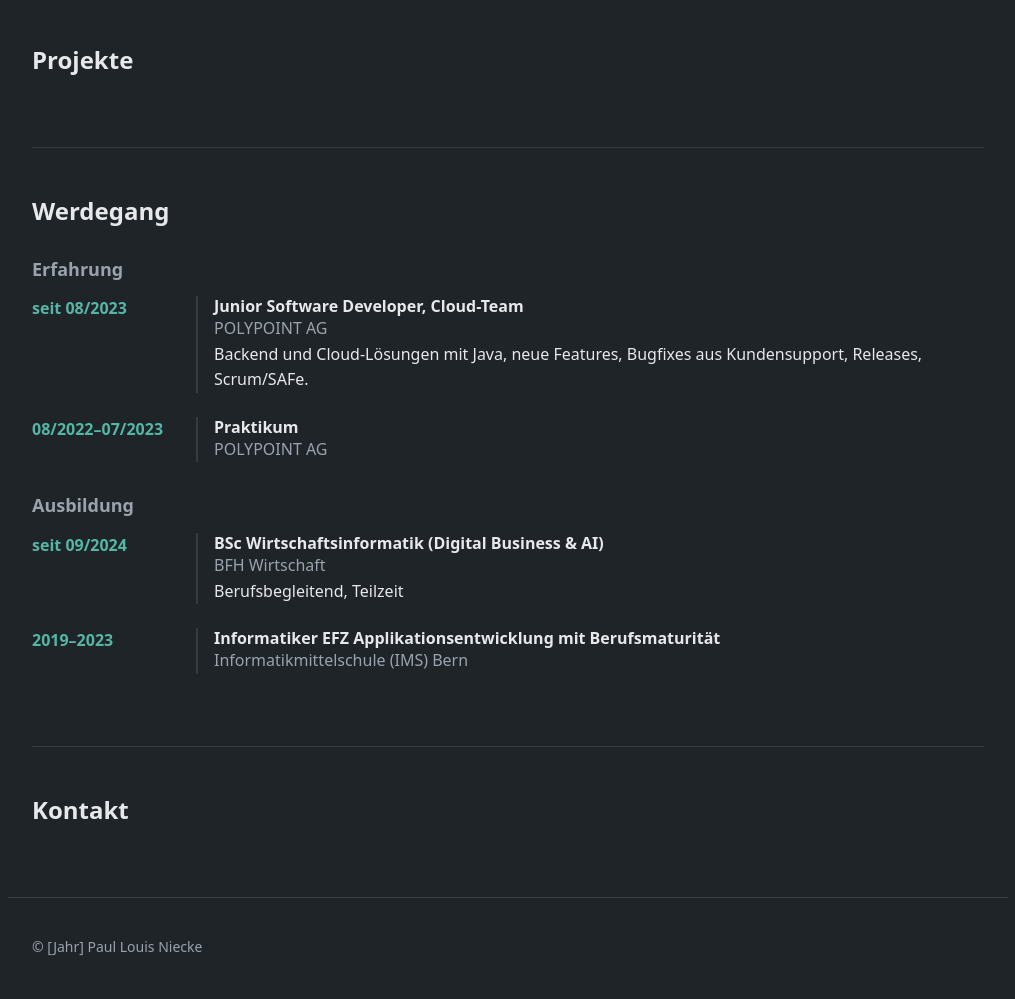
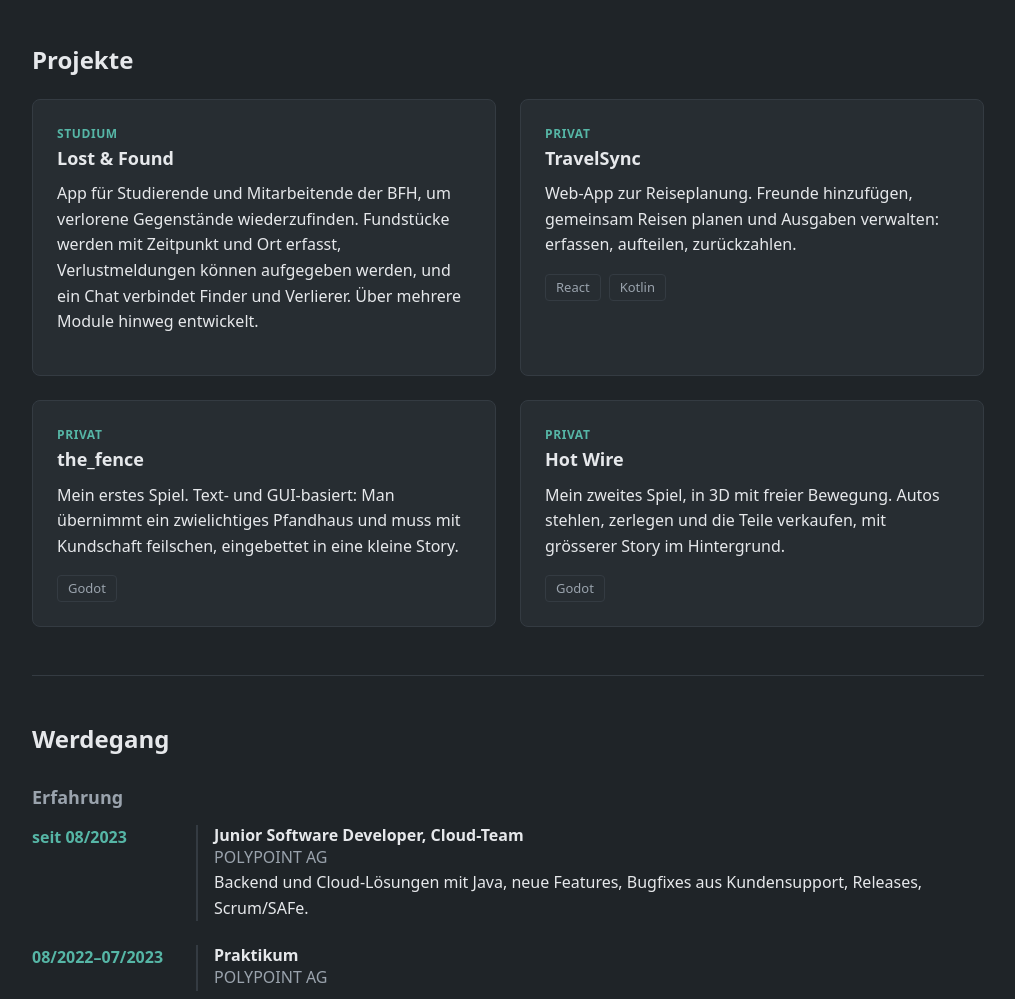
Before and after one commit to pniecke/portfolio-page, a plain HTML site: page index.html in a window 1280 px wide. Shown: the part 575-1574 px from the top of the page, without its empty margins (132-1147 px from the left). Drawn offline with Linux system fonts and the light colour scheme.

Commit message:
Load projects from JSON and render as cards

```diff
--- a/css/styles.css
+++ b/css/styles.css
@@ -2,6 +2,7 @@
     --color-bg: #1f2428;
     --color-text: #e6e8eb;
     --color-text-muted: #9aa3ad;
+    --color-surface: #272d32;
     --color-border: #343b42;
     --color-accent: #56b6a6;
 }
@@ -139,7 +140,62 @@ footer {
     color: var(--color-text-muted);
 }
 
+.project-grid {
+    display: grid;
+    grid-template-columns: repeat(2, 1fr);
+    gap: 24px;
+}
+
+.project-card {
+    padding: 24px;
+    background-color: var(--color-surface);
+    border: 1px solid var(--color-border);
+    border-radius: 8px;
+}
+
+.project-card p {
+    margin: 0 0 16px;
+}
+
+.project-category {
+    color: var(--color-accent);
+    font-size: 0.75rem;
+    font-weight: 600;
+    text-transform: uppercase;
+    letter-spacing: 0.05em;
+}
+
+.project-card .project-category {
+    margin-bottom: 4px;
+}
+
+.project-title {
+    margin: 0 0 12px;
+    color: var(--color-text);
+}
+
+.project-tech {
+    display: flex;
+    flex-wrap: wrap;
+    gap: 8px;
+    margin: 0;
+    padding: 0;
+    list-style: none;
+}
+
+.project-tech li {
+    padding: 2px 10px;
+    border: 1px solid var(--color-border);
+    border-radius: 4px;
+    color: var(--color-text-muted);
+    font-size: 0.8125rem;
+}
+
 @media (max-width: 600px) {
+    .project-grid {
+        grid-template-columns: 1fr;
+    }
+
     .timeline-item {
         grid-template-columns: 1fr;
     }
--- /dev/null
+++ b/data/projects.json
@@ -0,0 +1,25 @@
+[
+    {
+        "title": "Lost & Found",
+        "description": "App für Studierende und Mitarbeitende der BFH, um verlorene Gegenstände wiederzufinden. Fundstücke werden mit Zeitpunkt und Ort erfasst, Verlustmeldungen können aufgegeben werden, und ein Chat verbindet Finder und Verlierer. Über mehrere Module hinweg entwickelt.",
+        "category": "study"
+    },
+    {
+        "title": "TravelSync",
+        "description": "Web-App zur Reiseplanung. Freunde hinzufügen, gemeinsam Reisen planen und Ausgaben verwalten: erfassen, aufteilen, zurückzahlen.",
+        "tech": ["React", "Kotlin"],
+        "category": "private"
+    },
+    {
+        "title": "the_fence",
+        "description": "Mein erstes Spiel. Text- und GUI-basiert: Man übernimmt ein zwielichtiges Pfandhaus und muss mit Kundschaft feilschen, eingebettet in eine kleine Story.",
+        "tech": ["Godot"],
+        "category": "private"
+    },
+    {
+        "title": "Hot Wire",
+        "description": "Mein zweites Spiel, in 3D mit freier Bewegung. Autos stehlen, zerlegen und die Teile verkaufen, mit grösserer Story im Hintergrund.",
+        "tech": ["Godot"],
+        "category": "private"
+    }
+]
--- a/index.html
+++ b/index.html
@@ -34,6 +34,7 @@
 
         <section id="projects">
             <h2>Projekte</h2>
+            <div class="project-grid"></div>
         </section>
 
         <section id="experience">
@@ -84,7 +85,9 @@
     </main>
 
     <footer>
-        <p>&copy; [Jahr] Paul Louis Niecke</p>
+        <p>&copy; <span class="current-year">2026</span> Paul Louis Niecke</p>
     </footer>
+
+    <script src="js/main.js"></script>
 </body>
 </html>
--- /dev/null
+++ b/js/main.js
@@ -0,0 +1,64 @@
+const projectGrid = document.querySelector(".project-grid");
+const currentYear = document.querySelector(".current-year");
+
+const categoryLabels = {
+    study: "Studium",
+    private: "Privat"
+};
+
+function createTechList(techs) {
+    const list = document.createElement("ul");
+    list.classList.add("project-tech");
+
+    for (const tech of techs) {
+        const item = document.createElement("li");
+        item.textContent = tech;
+        list.append(item);
+    }
+
+    return list;
+}
+
+function createProjectCard(project) {
+    const card = document.createElement("article");
+    card.classList.add("project-card");
+
+    const category = document.createElement("p");
+    category.classList.add("project-category");
+    category.textContent = categoryLabels[project.category];
+
+    const title = document.createElement("h3");
+    title.classList.add("project-title");
+    title.textContent = project.title;
+
+    const description = document.createElement("p");
+    description.textContent = project.description;
+
+    card.append(category, title, description);
+
+    if (project.tech) {
+        card.append(createTechList(project.tech));
+    }
+
+    return card;
+}
+
+async function loadProjects() {
+    try {
+        const response = await fetch("data/projects.json");
+        const projects = await response.json();
+
+        for (const project of projects) {
+            projectGrid.append(createProjectCard(project));
+        }
+    } catch (error) {
+        projectGrid.textContent = "Die Projekte konnten nicht geladen werden.";
+    }
+}
+
+function showCurrentYear() {
+    currentYear.textContent = new Date().getFullYear();
+}
+
+loadProjects();
+showCurrentYear();
```
